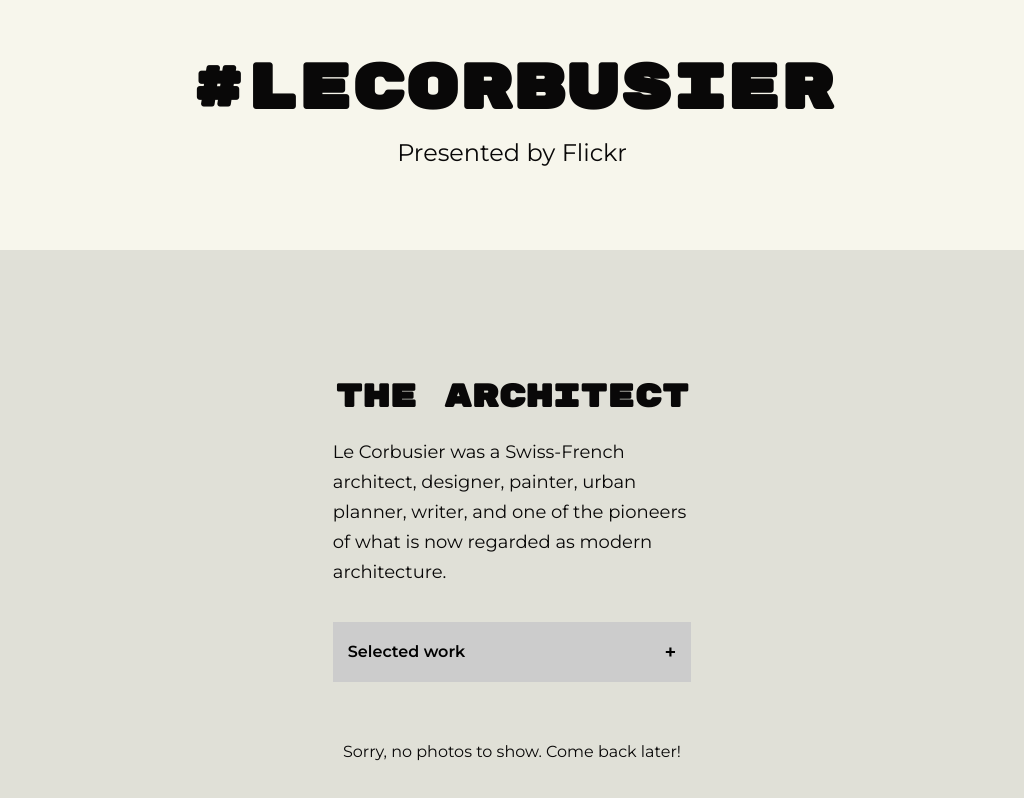
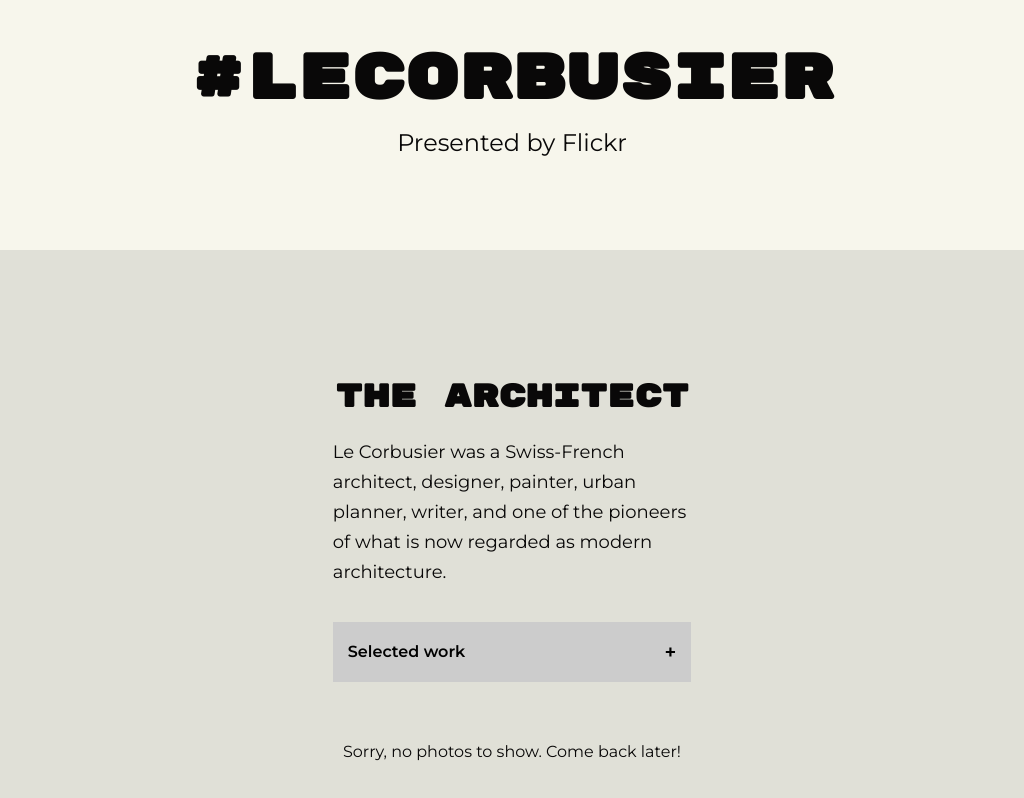
Before and after one commit to carolinebirgersson/flickr-gallery, a website: page code/public/index.html in a window 1024 px wide. Shown: the top 798 px of the page. Drawn offline with Linux system fonts and the light colour scheme; no server answers.

Commit message:
minor changes

```diff
--- a/code/public/style.css
+++ b/code/public/style.css
@@ -271,7 +271,7 @@
   }
 
   header {
-    padding: 80px 0;
+    padding: 60px 0;
   }
 
   .info-section {
@@ -323,7 +323,7 @@
   }
 
   header {
-    padding: 50px 0;
+    padding: 40px 0;
   }
 
   .info-section {
```
Also changed, not shown: code/public/index.js (+3 -4 lines).
